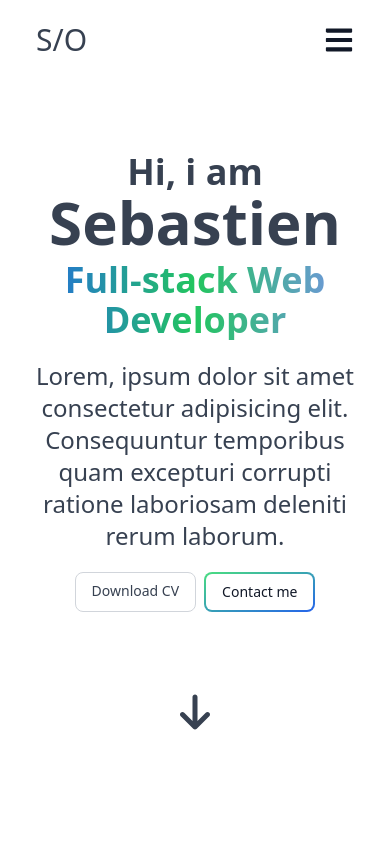
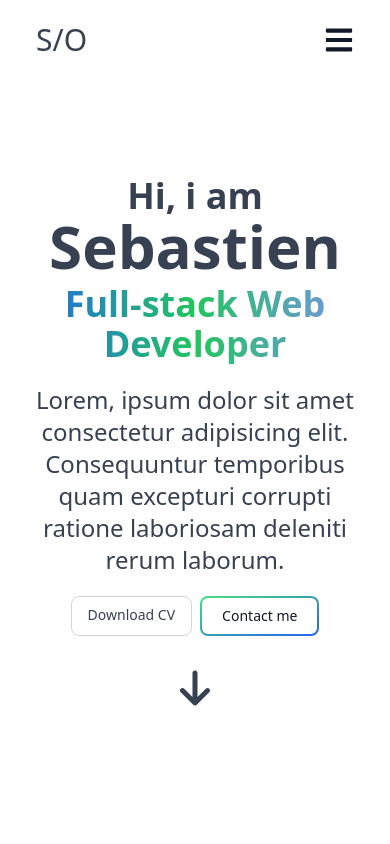
Before and after one commit to Kaoshix/portfolio-nextjs, a Next.js app: page / in a window 390 px wide. Shown: the top 844 px of the page. Built offline with nearby package versions, Linux system fonts and the light colour scheme.

Commit message:
update gap between arrow and hero banner and modify padding button contact for better design

```diff
--- a/app/components/ui/button-contact.jsx
+++ b/app/components/ui/button-contact.jsx
@@ -1,7 +1,7 @@
 export const ButtonContact = () => {
     return (
         <button className="inline-flex items-center justify-center p-0.5 overflow-hidden text-sm font-medium text-gray-900 rounded-lg group bg-gradient-to-br from-green-400 to-blue-600 group-hover:from-green-400 group-hover:to-blue-600 hover:text-white">
-            <span className="relative px-4 py-2 transition-all ease-in duration-75 bg-white rounded-md group-hover:bg-opacity-0">
+            <span className="relative px-5 py-2 transition-all ease-in duration-75 bg-white rounded-md group-hover:bg-opacity-0">
                 Contact me
             </span>
         </button>
--- a/app/page.tsx
+++ b/app/page.tsx
@@ -11,7 +11,7 @@ export default function Home() {
 
       <div className="min-h-screen mx-5 flex flex-col" id="home">
         <Header />
-        <div className="flex flex-col justify-center gap-20 md:gap-0 grow">
+        <div className="flex flex-col justify-center gap-8 md:gap-0 grow">
           <HeroBanner />
           <div>
             <ArrowHomeButton />
```
